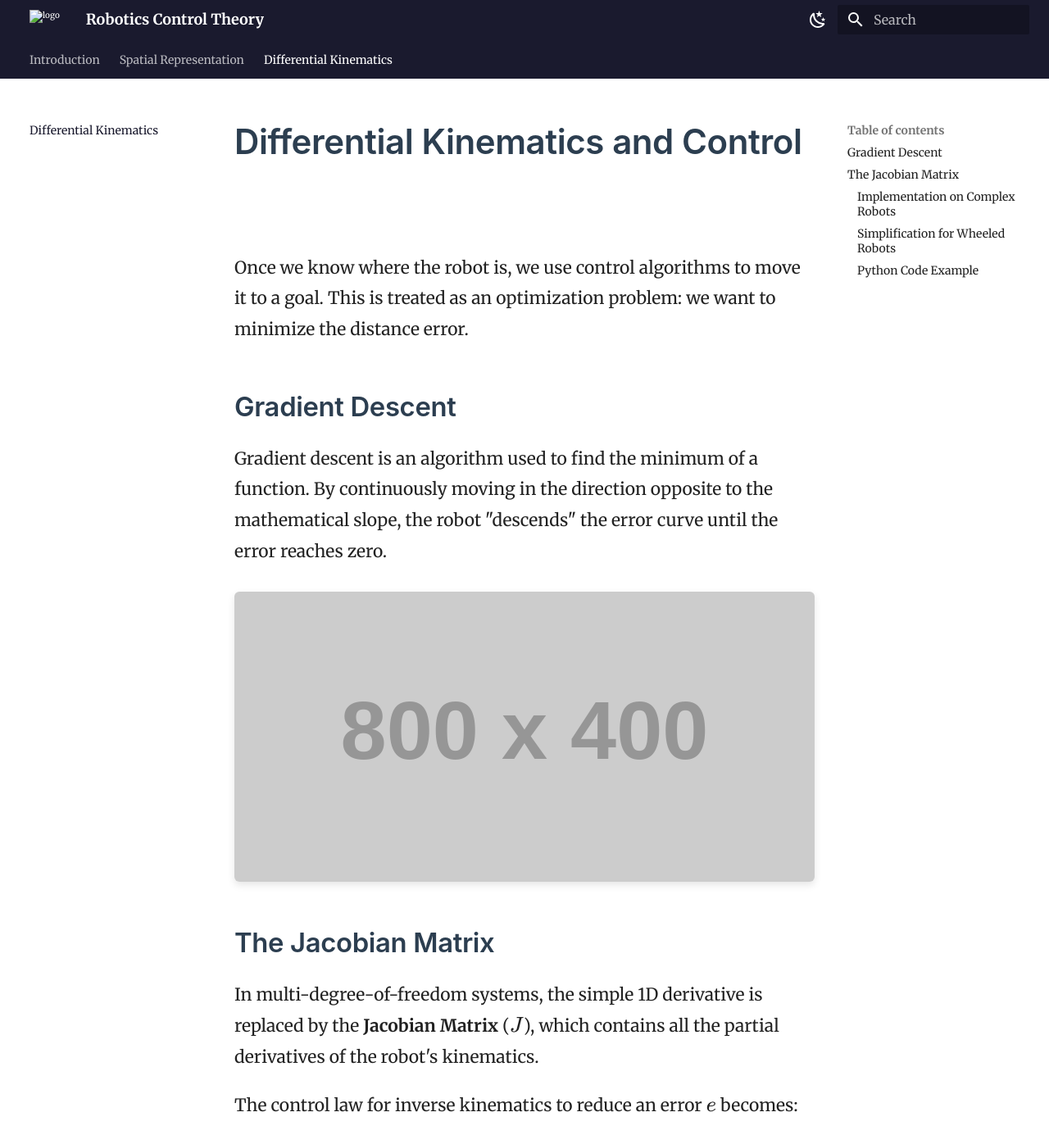
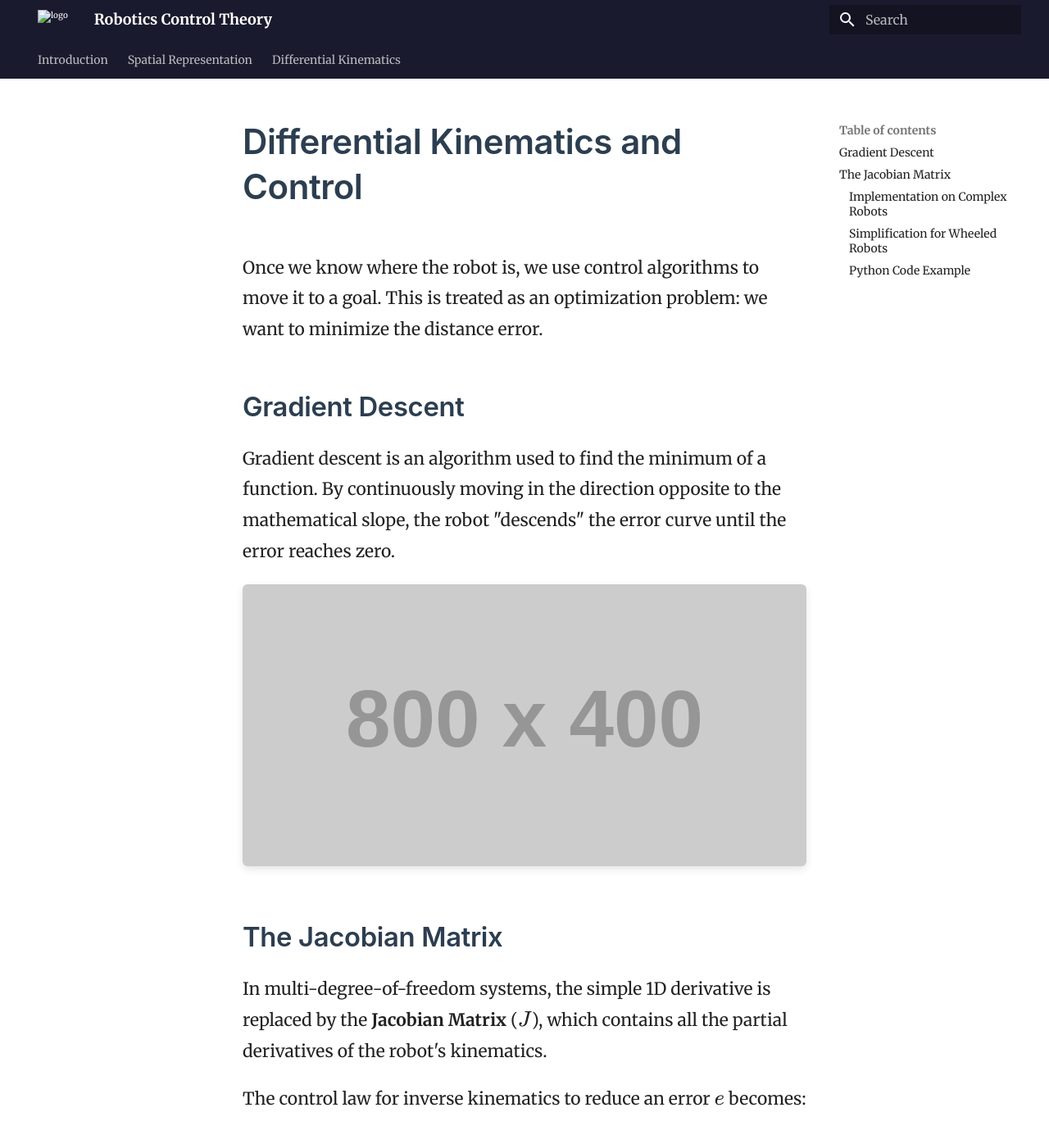
Before and after one commit to Kooroshoo/intro-to-robotics, an MkDocs documentation site: the page built from docs/03-3d-transformations.md, in a window 1280 px wide and 1400 px high. Shown: the top 1396 px of the window at 82% size. Built offline with MkDocs 1.6.1 and Material for MkDocs 9.7.7, drawn with Linux system fonts in a browser that asks for light colours; some of the changed text lies outside the part shown.

Commit message:
Revert "update look"
This reverts commit c314918a8413994b9b477a7a599ffa7ad53347af.

````diff
--- a/docs/03-differential-kinematics.md
+++ b/docs/03-3d-transformations.md
@@ -24,7 +24,7 @@
 
 As shown below, the matrix math collapses into two simple linear equations for the left and right wheels, creating a basic Proportional (P) Controller:
 
-![Algebraic simplification of the Jacobian inverse](https://placehold.co/800x400?text=Jacobian+Inverse)
+![Algebraic simplification of the Jacobian inverse](https://placehold.co/800x400?text=Gradient+Descent+Graph)
 
 !!! abstract "Theorem: The Jacobian Inverse"
     For a planar differential drive robot, the Jacobian matrix can be inverted algebraically because the system is non-holonomic but simplified into a 2D constraint space.
@@ -44,4 +44,3 @@
 # Set motor velocities
 motor_left.setVelocity(phil)
 motor_right.setVelocity(phir)
-```
--- a/docs/stylesheets/extra.css
+++ b/docs/stylesheets/extra.css
@@ -9,61 +9,17 @@
 .md-typeset h2,
 .md-typeset h3 {
     font-family: -apple-system, BlinkMacSystemFont, Helvetica, Arial, sans-serif;
+    color: #2c3e50;
     font-weight: 600;
 }
 
-.md-typeset h1 {
-    letter-spacing: -0.01em;
+/* 3. Deep Premium Navy for the top bar (overrides default primary) */
+:root {
+    --md-primary-fg-color: #1a1a2e;
 }
 
-/* 3. Deep Premium Navy/Indigo custom color, wired into Material's palette hooks */
-[data-md-color-primary="custom"] {
-    --md-primary-fg-color: #1a1a2e;
-    --md-primary-fg-color--light: #2c2c54;
-    --md-primary-fg-color--dark: #10101c;
-    --md-primary-bg-color: #ffffff;
-}
-
-[data-md-color-scheme="default"] {
-    --md-typeset-a-color: #1a1a2e;
-}
-
-[data-md-color-scheme="default"] .md-typeset h1,
-[data-md-color-scheme="default"] .md-typeset h2,
-[data-md-color-scheme="default"] .md-typeset h3 {
-    color: #2c3e50;
-}
-
-[data-md-color-scheme="slate"] .md-typeset h1,
-[data-md-color-scheme="slate"] .md-typeset h2,
-[data-md-color-scheme="slate"] .md-typeset h3 {
-    color: #dce1e8;
-}
-
-/* 4. Soften images with a slight shadow and consistent framing */
+/* 4. Soften images with a slight shadow */
 .md-typeset img {
-    display: block;
-    margin: 1.5rem auto;
-    max-width: 100%;
     border-radius: 6px;
     box-shadow: 0 4px 10px rgba(0, 0, 0, 0.1);
 }
-
-/* 5. Tighter, book-like tables */
-.md-typeset table:not([class]) {
-    font-size: 0.9rem;
-    border-radius: 6px;
-    overflow: hidden;
-}
-
-/* 6. Give admonitions/callouts a touch more polish */
-.md-typeset .admonition,
-.md-typeset details {
-    border-radius: 6px;
-    box-shadow: 0 2px 6px rgba(0, 0, 0, 0.08);
-}
-
-/* 7. Slightly wider reading measure for long-form chapters */
-.md-grid {
-    max-width: 62rem;
-}
--- a/mkdocs.yml
+++ b/mkdocs.yml
@@ -1,6 +1,5 @@
 site_name: Robotics Control Theory
 site_description: A mathematical guide to robot kinematics and control.
-site_author: Robotics Control Theory Contributors
 
 theme:
   name: material
@@ -13,15 +12,7 @@
     - navigation.sections
     - navigation.top
     - navigation.tabs # Moves top-level folders to a sleek top menu
-    - navigation.tracking
-    - navigation.indexes
-    - navigation.footer
-    - toc.follow
-    - search.suggest
-    - search.highlight
     - content.code.copy # Adds a nice "copy" button to your Python code
-    - content.code.annotate
-    - content.tooltips
   # 3. Branding (We will use placeholders for now)
   logo: assets/logo.png
   favicon: assets/logo.png
@@ -30,37 +21,20 @@
       scheme: default
       primary: custom # We will define this in CSS
       accent: indigo
-      toggle:
-        icon: material/weather-night
-        name: Switch to dark mode
     - media: "(prefers-color-scheme: dark)"
       scheme: slate
       primary: custom
       accent: indigo
-      toggle:
-        icon: material/weather-sunny
-        name: Switch to light mode
 
 # 4. Pointing to our new custom design file
 extra_css:
   - stylesheets/extra.css
 
-# 5. Math, Callout Boxes, and Readability Extensions
+# 5. Math and Callout Boxes
 markdown_extensions:
   - admonition
-  - attr_list
-  - md_in_html
-  - footnotes
-  - tables
-  - toc:
-      permalink: true
   - pymdownx.details
   - pymdownx.superfences
-  - pymdownx.highlight:
-      anchor_linenums: true
-  - pymdownx.inlinehilite
-  - pymdownx.tabbed:
-      alternate_style: true
   - pymdownx.arithmatex:
       generic: true
 
````
Also changed, not shown: docs/02-spatial-representation.md (+3 -3 lines).
